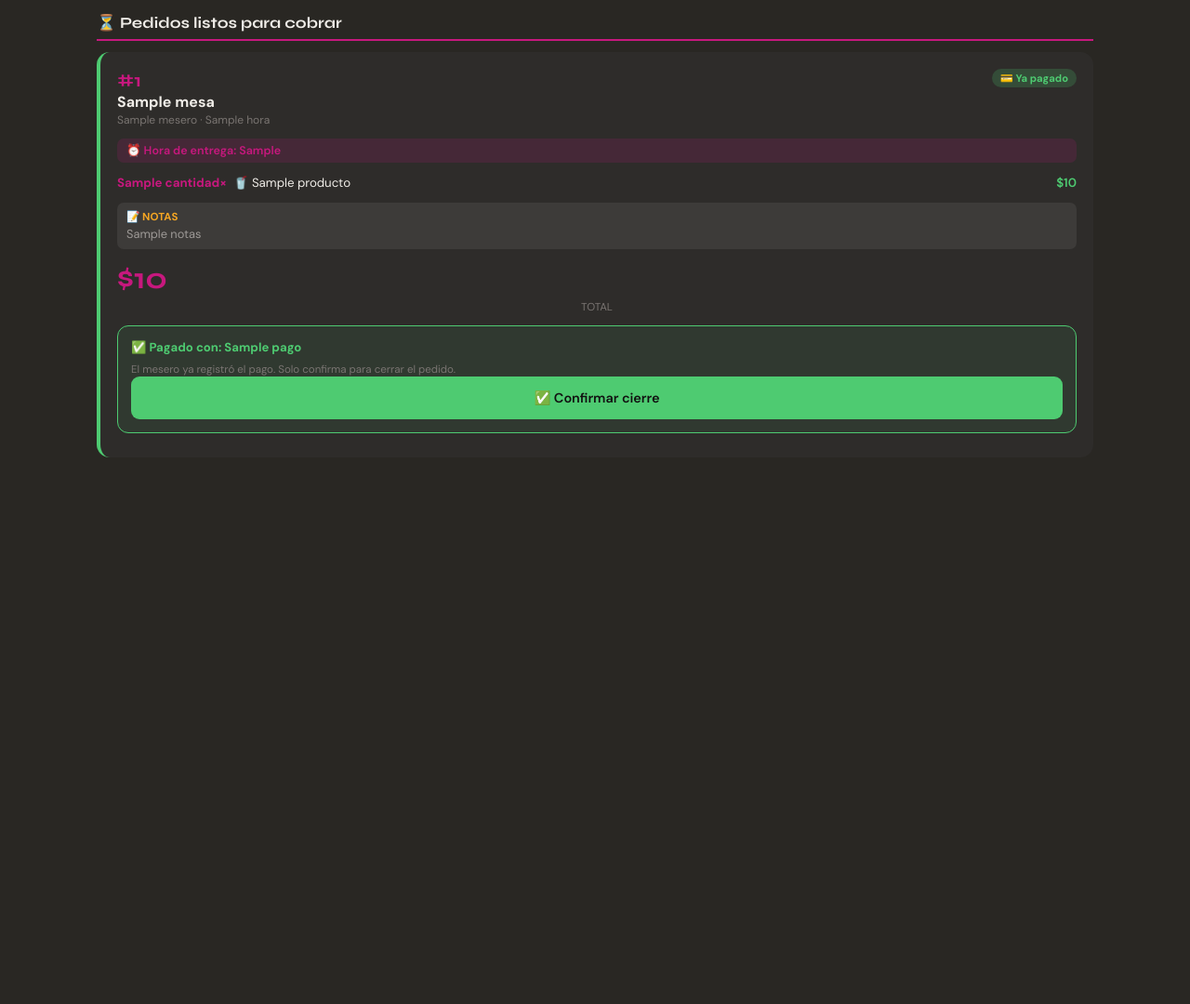
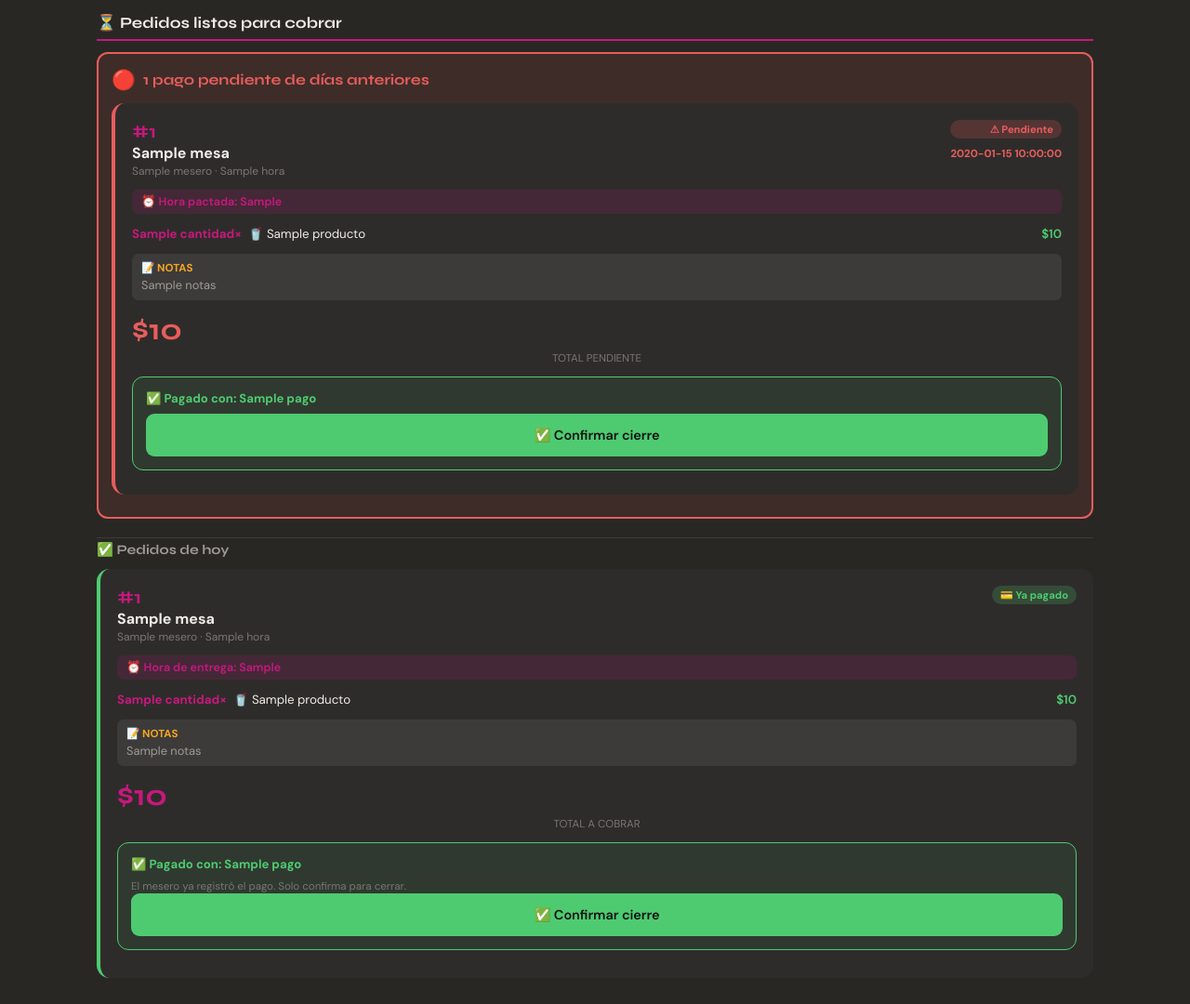
Before and after one commit to lualsa23-max/Jacapizza, a Flask app: template templates/cajero_cobrar.html in a window 1280 px wide. Shown: the whole page at 93% size. Before the commit the page ends 492 px from the top, so only its background shows below. Run offline with Flask 3, Linux system fonts and the light colour scheme; the template is opened without the code that fills it: most values are stand-ins (such as "Sample title", 1, 10 or a date in 2020).

Commit message:
Update cajero_cobrar.html

```diff
--- a/templates/cajero_cobrar.html
+++ b/templates/cajero_cobrar.html
@@ -3,9 +3,97 @@
 {% block content %}
 <h2 class="sec-title">⏳ Pedidos listos para cobrar</h2>
 
+{% if pendientes_anteriores %}
+<div style="background:rgba(232,93,93,.1);border:2px solid var(--red);border-radius:12px;padding:14px;margin-bottom:20px">
+  <div style="display:flex;align-items:center;gap:8px;margin-bottom:12px">
+    <span style="font-size:1.3rem">🔴</span>
+    <span style="font-family:var(--fh);font-size:1rem;color:var(--red);font-weight:700">
+      {{ pendientes_anteriores|length }} pago{{ 's' if pendientes_anteriores|length!=1 else '' }} pendiente{{ 's' if pendientes_anteriores|length!=1 else '' }} de días anteriores
+    </span>
+  </div>
+
+  {% for p in pendientes_anteriores %}
+  <div class="cobro-card" style="border-left:4px solid var(--red);margin-bottom:10px">
+    <div class="cobro-head">
+      <div>
+        <div class="cobro-id">#{{ p.id }}</div>
+        <div class="cobro-code">{{ p.mesa }}</div>
+        <div class="cobro-meta">{{ p.mesero }} · {{ p.hora }}</div>
+      </div>
+      <div style="text-align:right">
+        <span class="badge" style="background:rgba(232,93,93,.2);color:var(--red);display:block;margin-bottom:4px">⚠ Pendiente</span>
+        <span class="text-xs c-red font-bold">{{ p.fecha }}</span>
+      </div>
+    </div>
+
+    {% if p.franja_hora %}
+    <div class="p-franja">⏰ Hora pactada: {{ p.franja_hora }}</div>
+    {% endif %}
+
+    <div class="p-items mt-8">
+      {% for it in p.productos %}
+      <div class="p-item">
+        <span class="p-item-qty">{{ it.cantidad }}×</span>
+        <span class="p-item-name">{% if it.tipo == 'Pizza' %}🍕{% else %}🥤{% endif %} {{ it.nombre }}</span>
+        <span class="p-item-price">{{ (it.cantidad * it.precio_unit) | cop }}</span>
+      </div>
+      {% endfor %}
+    </div>
+
+    {% if p.notas %}
+    <div class="p-notas mt-8"><strong>📝 Notas</strong>{{ p.notas }}</div>
+    {% endif %}
+
+    <div class="cobro-total" style="color:var(--red)">{{ p.total | cop }}</div>
+    <div class="text-xs c-gray text-center mb-12">TOTAL PENDIENTE</div>
+
+    {% if p.pago %}
+      <div class="card" style="background:rgba(78,203,113,.08);border:1.5px solid var(--green);padding:14px;margin-bottom:8px">
+        <div class="text-sm c-green font-bold mb-8">✅ Pagado con: {{ p.pago }}</div>
+        <form method="post" action="/cajero/cobrar/{{ p.id }}/confirmar_pago"
+              onsubmit="return confirm('¿Confirmar cierre del pedido #{{ p.id }}?')">
+          <button type="submit" class="btn btn-green btn-full">✅ Confirmar cierre</button>
+        </form>
+      </div>
+    {% else %}
+      <p class="text-sm c-gray mb-8 font-bold">Método de pago:</p>
+      <div class="pay-grid">
+        <form method="post" action="/cajero/cobrar/{{ p.id }}" onsubmit="return confirm('¿Cobrar {{ p.total | cop }} con Efectivo?')">
+          <input type="hidden" name="metodo" value="Efectivo">
+          <button type="submit" class="btn btn-green btn-full">💵 Efectivo</button>
+        </form>
+        <form method="post" action="/cajero/cobrar/{{ p.id }}" onsubmit="return confirm('¿Cobrar {{ p.total | cop }} con Tarjeta?')">
+          <input type="hidden" name="metodo" value="Tarjeta">
+          <button type="submit" class="btn btn-ghost btn-full">💳 Tarjeta</button>
+        </form>
+        <form method="post" action="/cajero/cobrar/{{ p.id }}" onsubmit="return confirm('¿Cobrar {{ p.total | cop }} con Nequi?')">
+          <input type="hidden" name="metodo" value="Nequi">
+          <button type="submit" class="btn btn-primary btn-full">📱 Nequi</button>
+        </form>
+        <form method="post" action="/cajero/cobrar/{{ p.id }}" onsubmit="return confirm('¿Cobrar {{ p.total | cop }} con Daviplata?')">
+          <input type="hidden" name="metodo" value="Daviplata">
+          <button type="submit" class="btn btn-orange btn-full">📲 Daviplata</button>
+        </form>
+        <form method="post" action="/cajero/cobrar/{{ p.id }}" onsubmit="return confirm('¿Cobrar {{ p.total | cop }} con Llave Bre-B?')">
+          <input type="hidden" name="metodo" value="Llave Bre-B">
+          <button type="submit" class="btn btn-ghost btn-full">🔑 Bre-B</button>
+        </form>
+      </div>
+    {% endif %}
+  </div>
+  {% endfor %}
+</div>
+{% endif %}
+
 {% if pedidos %}
+  {% if pendientes_anteriores %}
+  <div style="font-family:var(--fh);font-size:.9rem;color:var(--gray2);margin-bottom:12px;padding-top:4px;border-top:1px solid var(--card2)">
+    ✅ Pedidos de hoy
+  </div>
+  {% endif %}
+
   {% for p in pedidos %}
-  <div class="cobro-card" style="border-left: 4px solid {% if p.pago %}var(--green){% else %}var(--accent){% endif %}">
+  <div class="cobro-card" style="border-left:4px solid {% if p.pago %}var(--green){% else %}var(--accent){% endif %}">
     <div class="cobro-head">
       <div>
         <div class="cobro-id">#{{ p.id }}</div>
@@ -27,10 +115,7 @@
       {% for it in p.productos %}
       <div class="p-item">
         <span class="p-item-qty">{{ it.cantidad }}×</span>
-        <span class="p-item-name">
-          {% if it.tipo == 'Pizza' %}🍕{% else %}🥤{% endif %}
-          {{ it.nombre }}
-        </span>
+        <span class="p-item-name">{% if it.tipo == 'Pizza' %}🍕{% else %}🥤{% endif %} {{ it.nombre }}</span>
         <span class="p-item-price">{{ (it.cantidad * it.precio_unit) | cop }}</span>
       </div>
       {% endfor %}
@@ -41,53 +126,46 @@
     {% endif %}
 
     <div class="cobro-total">{{ p.total | cop }}</div>
-    <div class="text-xs c-gray text-center mb-12">TOTAL</div>
+    <div class="text-xs c-gray text-center mb-12">TOTAL A COBRAR</div>
 
     {% if p.pago %}
-      <!-- Ya pagado por el mesero: solo confirmar -->
-      <div class="card" style="background:rgba(78,203,113,.08);border:1.5px solid var(--green);padding:14px;margin-bottom:8px">
+      <div class="card" style="background:rgba(78,203,113,.08);border:1.5px solid var(--green);padding:14px">
         <div class="text-sm c-green font-bold mb-8">✅ Pagado con: {{ p.pago }}</div>
-        <div class="text-xs c-gray mb-10">El mesero ya registró el pago. Solo confirma para cerrar el pedido.</div>
+        <div class="text-xs c-gray mb-10">El mesero ya registró el pago. Solo confirma para cerrar.</div>
         <form method="post" action="/cajero/cobrar/{{ p.id }}/confirmar_pago"
               onsubmit="return confirm('¿Confirmar cierre del pedido #{{ p.id }}?')">
           <button type="submit" class="btn btn-green btn-full">✅ Confirmar cierre</button>
         </form>
       </div>
     {% else %}
-      <!-- No pagado: cobrar normalmente -->
-      <p class="text-sm c-gray mb-8 font-bold">Selecciona el método de pago:</p>
+      <p class="text-sm c-gray mb-8 font-bold">Método de pago:</p>
       <div class="pay-grid">
-        <form method="post" action="/cajero/cobrar/{{ p.id }}"
-              onsubmit="return confirm('¿Confirmar cobro de {{ p.total | cop }} con Efectivo?')">
+        <form method="post" action="/cajero/cobrar/{{ p.id }}" onsubmit="return confirm('¿Cobrar {{ p.total | cop }} con Efectivo?')">
           <input type="hidden" name="metodo" value="Efectivo">
           <button type="submit" class="btn btn-green btn-full">💵 Efectivo</button>
         </form>
-        <form method="post" action="/cajero/cobrar/{{ p.id }}"
-              onsubmit="return confirm('¿Confirmar cobro de {{ p.total | cop }} con Tarjeta?')">
+        <form method="post" action="/cajero/cobrar/{{ p.id }}" onsubmit="return confirm('¿Cobrar {{ p.total | cop }} con Tarjeta?')">
           <input type="hidden" name="metodo" value="Tarjeta">
           <button type="submit" class="btn btn-ghost btn-full">💳 Tarjeta</button>
         </form>
-        <form method="post" action="/cajero/cobrar/{{ p.id }}"
-              onsubmit="return confirm('¿Confirmar cobro de {{ p.total | cop }} con Nequi?')">
+        <form method="post" action="/cajero/cobrar/{{ p.id }}" onsubmit="return confirm('¿Cobrar {{ p.total | cop }} con Nequi?')">
           <input type="hidden" name="metodo" value="Nequi">
           <button type="submit" class="btn btn-primary btn-full">📱 Nequi</button>
         </form>
-        <form method="post" action="/cajero/cobrar/{{ p.id }}"
-              onsubmit="return confirm('¿Confirmar cobro de {{ p.total | cop }} con Daviplata?')">
+        <form method="post" action="/cajero/cobrar/{{ p.id }}" onsubmit="return confirm('¿Cobrar {{ p.total | cop }} con Daviplata?')">
           <input type="hidden" name="metodo" value="Daviplata">
           <button type="submit" class="btn btn-orange btn-full">📲 Daviplata</button>
         </form>
-        <form method="post" action="/cajero/cobrar/{{ p.id }}"
-              onsubmit="return confirm('¿Confirmar cobro de {{ p.total | cop }} con Llave Bre-B?')">
+        <form method="post" action="/cajero/cobrar/{{ p.id }}" onsubmit="return confirm('¿Cobrar {{ p.total | cop }} con Llave Bre-B?')">
           <input type="hidden" name="metodo" value="Llave Bre-B">
-          <button type="submit" class="btn btn-ghost btn-full">🔑 Llave Bre-B</button>
+          <button type="submit" class="btn btn-ghost btn-full">🔑 Bre-B</button>
         </form>
       </div>
     {% endif %}
   </div>
   {% endfor %}
 
-{% else %}
+{% elif not pendientes_anteriores %}
 <div class="empty">
   <span class="e-ico">🎉</span>
   No hay pedidos listos para cobrar por ahora
```
